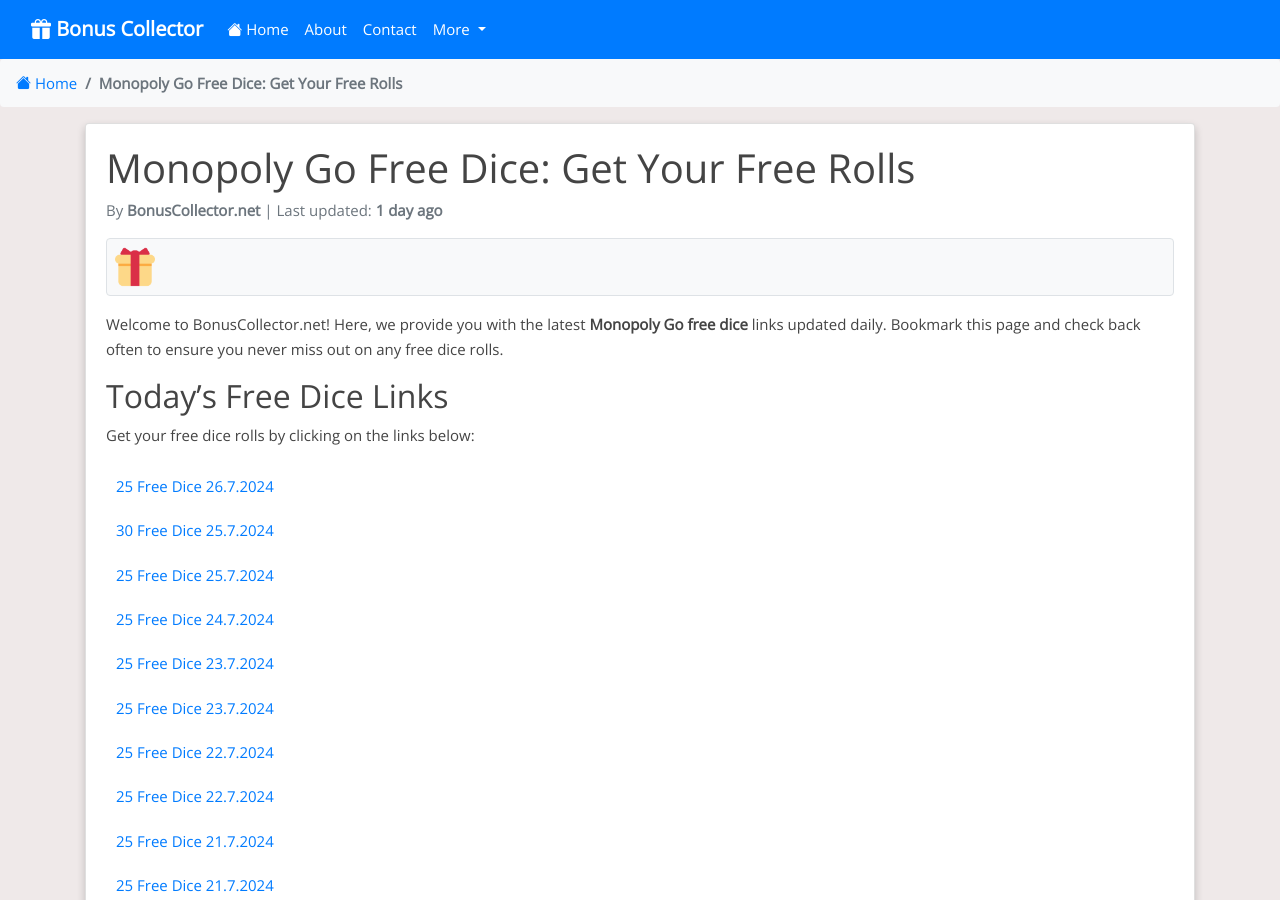
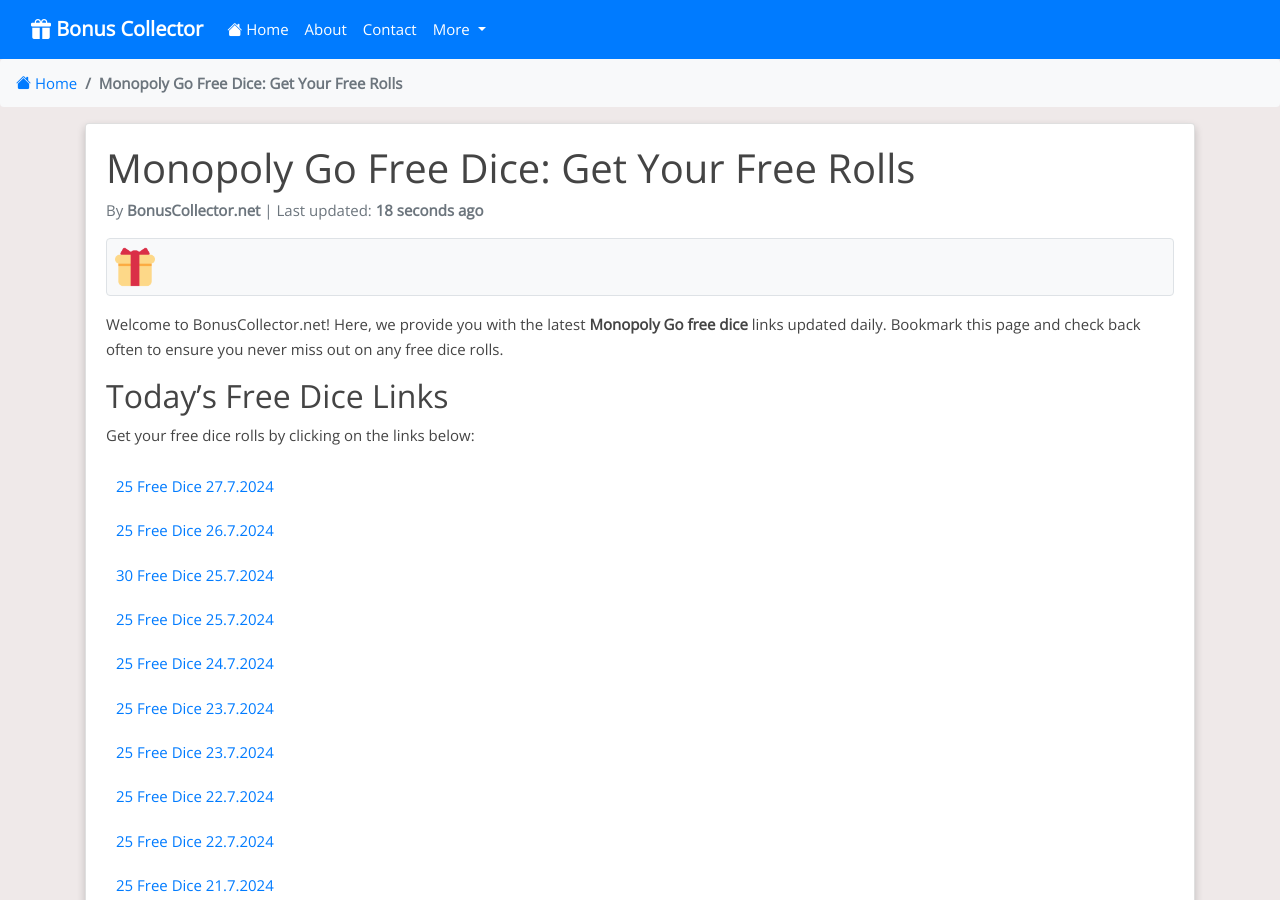
Before and after one commit to Prollad99/bs-net, a Jekyll site: the page built from _posts/2024-06-29-monopoly-go.md, in a window 1280 px wide and 900 px high. Built offline with Jekyll 4.4.1, drawn with Linux system fonts in a browser that asks for light colours; nearby versions of some CDN libraries; comment, search, counter and statistics services are not loaded.

Commit message:
Update monopoly-go reward links and last modified date

```diff
--- a/_data/include_files.yml
+++ b/_data/include_files.yml
@@ -32,7 +32,7 @@
   last_modified: 2024-07-27 07:34:13
 
 monopoly-go.html:
-  last_modified: 2024-07-26 12:18:14
+  last_modified: 2024-07-27 16:54:10
 
 doubledown-casino.html:
   last_modified: 2024-07-27 05:09:50
--- a/_includes/monopoly-go.html
+++ b/_includes/monopoly-go.html
@@ -1,4 +1,5 @@
 <html><body><div class="reward"><ul>
+<li><a href="https://2tdd.adj.st/reward-link/dktidk6839209?adjust_t=i2f8o2i_4btbvwg&adjust_deeplink_js=1">25 free dice 27.7.2024</a></li>
 <li><a href="https://mply.io/b-kwvLeM82E">25 free dice 26.7.2024</a></li>
 <li><a href="https://2tdd.adj.st/reward-link/Discord_600k_2341?adjust_t=i2f8o2i_4btbvwg&adjust_deeplink_js=1">30 free dice 25.7.2024</a></li>
 <li><a href="https://2tdd.adj.st/reward-link/fdshgehkk6ii3?adjust_t=i2f8o2i_4btbvwg&adjust_deeplink_js=1">25 free dice 25.7.2024</a></li>
--- a/links-json/monopoly-go.json
+++ b/links-json/monopoly-go.json
@@ -1,4 +1,8 @@
 [
+  {
+    "href": "https://2tdd.adj.st/reward-link/dktidk6839209?adjust_t=i2f8o2i_4btbvwg&adjust_deeplink_js=1",
+    "text": "25 free dice 27.7.2024"
+  },
   {
     "href": "https://mply.io/b-kwvLeM82E",
     "text": "25 free dice 26.7.2024"
```
